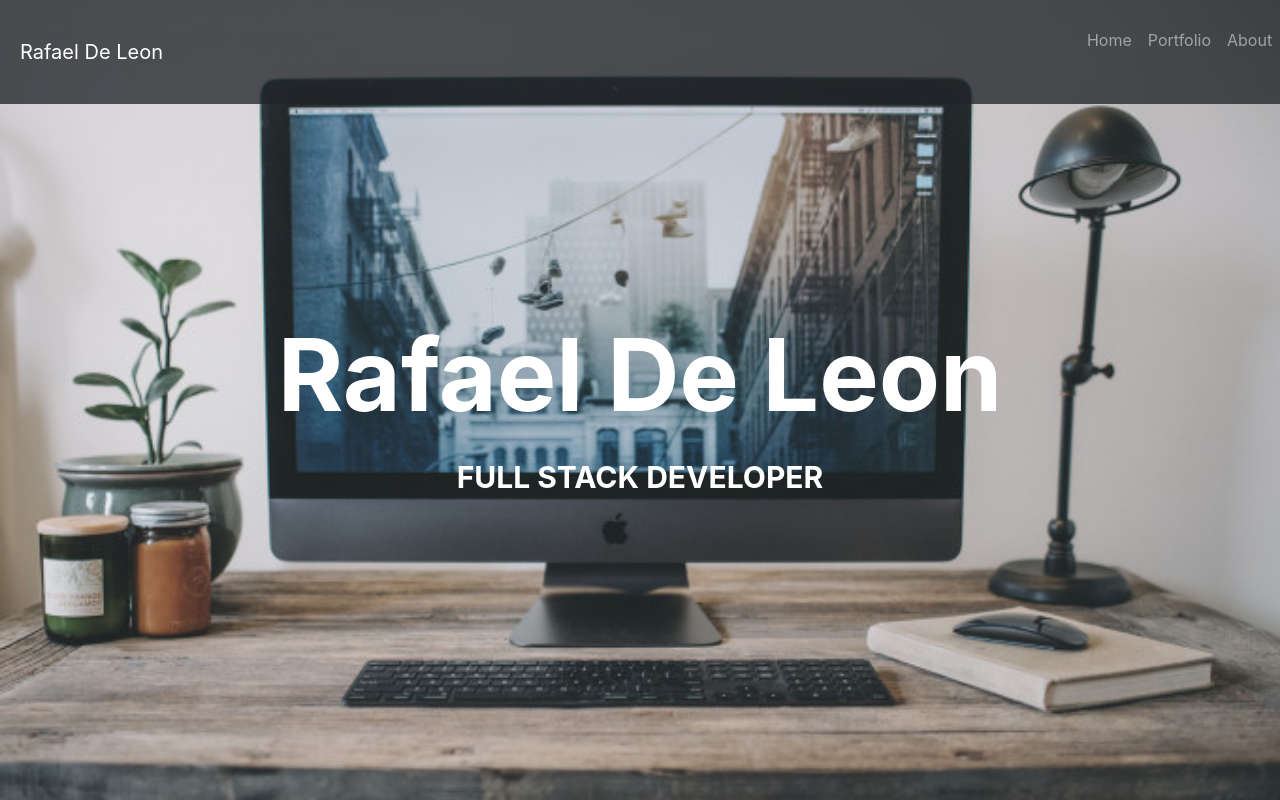
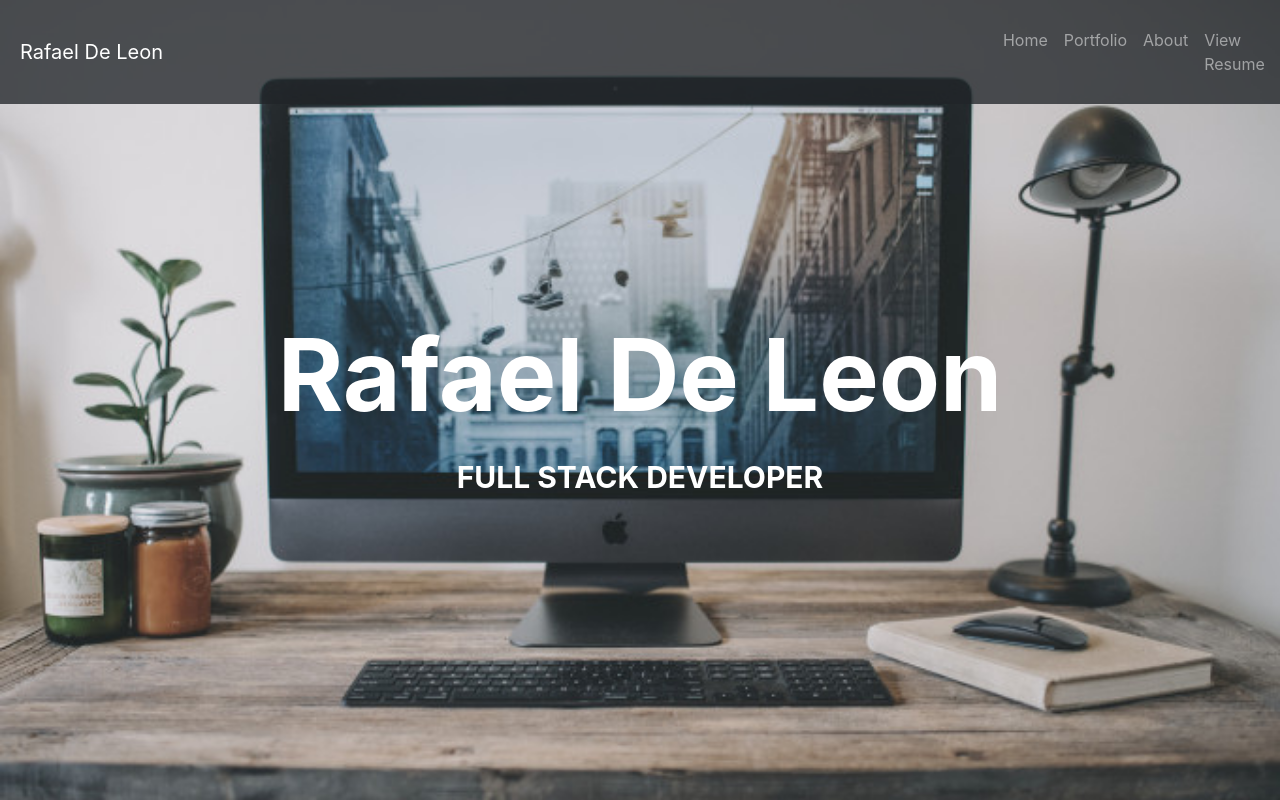
Before and after one commit to RafaelDe-Leon/RafaelDe-Leon, a plain HTML site: page index.html in a window 1280 px wide. Shown: the top 800 px of the page. Drawn offline with nearby package versions, Linux system fonts and the light colour scheme.

Commit message:
added margin in navbar

```diff
--- a/assets/css/style.css
+++ b/assets/css/style.css
@@ -31,7 +31,7 @@ header.masterhead {
 }
 
 .nav-bar-margin {
-    margin-left: 900px;
+    margin-left: 60vw;
 }
 
 .main-head-text {
--- a/index.html
+++ b/index.html
@@ -35,8 +35,8 @@
             <span class="navbar-toggler-icon"></span>
         </button>
         <div class="collapse navbar-collapse" id="navbarNavAltMarkup">
-            <div class="navbar-nav">
-                <a class="nav-item nav-link nav-bar-margin" href="#">Home <span class="sr-only">(current)</span></a>
+            <div class="navbar-nav ml-5">
+                <a class="nav-item nav-link nav-bar-margin " href="#">Home <span class="sr-only">(current)</span></a>
                 <a class="nav-item nav-link " href="#portfolio">Portfolio</a>
                 <a class="nav-item nav-link" href="#about">About</a>
                 <a class="nav-item nav-link"
```
